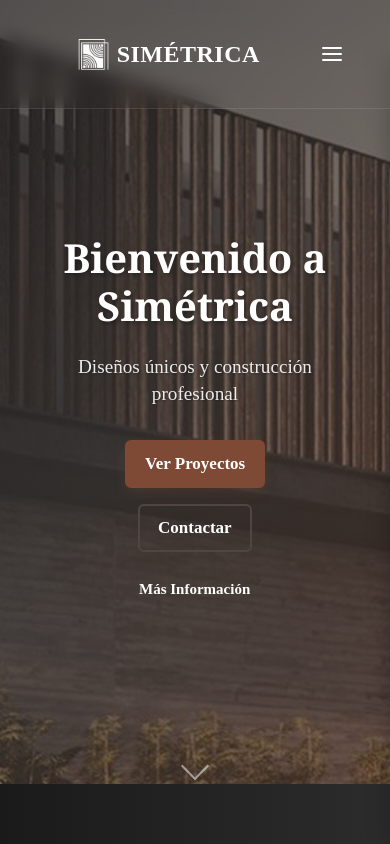
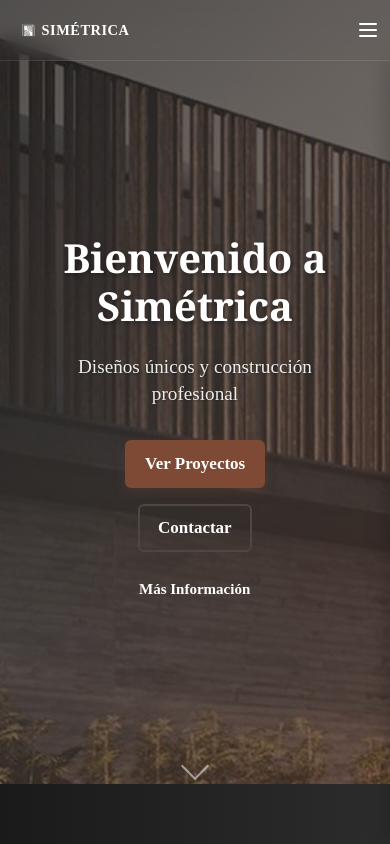
Before and after one commit to Jruiz3019/SIM-TRICA, a React (Vite) app in the folder simetrica-main/: page / in a window 390 px wide. Shown: the top 844 px of the page. Built offline with nearby package versions, Linux system fonts and the light colour scheme.

Commit message:
fix: responsive design para móviles - header y footer optimizados

```diff
--- a/simetrica-main/src/layouts/Footer/FooterStyle.css
+++ b/simetrica-main/src/layouts/Footer/FooterStyle.css
@@ -79,20 +79,23 @@
   width: 100%;
   display: flex;
   justify-content: center;
-  padding: 0 var(--spacing-xl);
+  padding: 0 var(--spacing-sm);
 }
 
 .footer__columns {
   display: flex;
-  justify-content: space-between; /* Distribuye el espacio equitativamente */
-  align-items: flex-start;
+  flex-direction: column;
+  justify-content: center;
+  align-items: center;
   width: 100%;
   max-width: 1400px;
+  gap: var(--spacing-lg);
 }
 
 .footer__column {
-  /* Estructura base para cada columna de navegación */
-  min-width: 0; /* Previene overflow en contenido largo */
+  width: 100%;
+  text-align: center;
+  min-width: 0;
 }
 
 .footer__column-title {
@@ -109,10 +112,15 @@
   list-style: none;
   margin: 0;
   padding: 0;
+  display: flex;
+  flex-direction: column;
+  align-items: center;
 }
 
 .footer__links li {
   margin-bottom: var(--spacing-sm);
+  width: 100%;
+  text-align: center;
 }
 
 .footer__link {
@@ -174,21 +182,23 @@
 
 .footer__social-links {
   display: flex;
-  gap: var(--spacing-md);
-  flex-wrap: nowrap; /* Mantener en una sola fila */
+  gap: var(--spacing-sm);
+  flex-wrap: wrap;
   justify-content: center;
+  max-width: 100%;
 }
 
 .footer__social-link {
   color: rgba(255, 255, 255, 0.8);
   text-decoration: none;
-  font-size: 0.875rem;
-  padding: var(--spacing-sm) var(--spacing-md);
+  font-size: 0.75rem;
+  padding: var(--spacing-xs) var(--spacing-sm);
   border: 1px solid rgba(255, 255, 255, 0.2);
-  border-radius: 25px;
+  border-radius: 20px;
   transition: all 0.3s ease;
   background: rgba(255, 255, 255, 0.05);
   backdrop-filter: blur(5px);
+  white-space: nowrap;
 }
 
 .footer__social-link:hover,
@@ -308,20 +318,40 @@
   }
 
   .footer__main {
-    grid-template-columns: 1fr 3fr;
+    flex-direction: row;
+    align-items: flex-start;
     gap: var(--spacing-xxl);
-    align-items: start;
   }
 
   .footer__columns {
-    grid-template-columns: repeat(3, 1fr);
+    flex-direction: row;
+    justify-content: space-between;
+    align-items: flex-start;
     gap: var(--spacing-xl);
+  }
+
+  .footer__column {
+    text-align: left;
+  }
+
+  .footer__links {
+    align-items: flex-start;
+  }
+
+  .footer__links li {
+    text-align: left;
   }
 
   .footer__bottom {
     flex-direction: row;
     justify-content: space-between;
     text-align: left;
+  }
+
+  .footer__social-link {
+    font-size: 0.875rem;
+    padding: var(--spacing-sm) var(--spacing-md);
+    border-radius: 25px;
   }
 }
 
--- a/simetrica-main/src/layouts/styles/HeaderStyle.css
+++ b/simetrica-main/src/layouts/styles/HeaderStyle.css
@@ -35,12 +35,13 @@
 .header__container {
     display: flex;
     align-items: center;
-    justify-content: center; /* Centra todo el contenido */
-    padding: var(--spacing-md) var(--spacing-xxl);
+    justify-content: space-between; /* Espacio entre logo y botón hamburguesa en móvil */
+    padding: var(--spacing-md) var(--spacing-xl);
     min-height: 70px;
     max-width: 1600px;
     margin: 0 auto;
-    gap: 55.9px; /* Espacio entre logo y navegación */
+    gap: var(--spacing-md);
+    width: 100%;
 }
 
 /* Logo container con mejores prácticas de diseño */
@@ -59,15 +60,15 @@
 }
 
 .logo-container__icon {
-    width: 100px;
-    height: 100px;
-    object-fit: contain; /* Mantiene proporción de la imagen */
+    width: 60px;
+    height: 60px;
+    object-fit: contain;
     transition: transform 0.3s ease;
-    margin-right: -1.6rem;
+    margin-right: -0.8rem;
 }
 
 .logo-container__text {
-    font-size: 1.5rem;
+    font-size: 1.2rem;
     font-weight: var(--font-weight-bold);
     color: var(--text-color);
     letter-spacing: 0.5px;
@@ -281,11 +282,17 @@
     .header__container {
         padding: var(--spacing-sm) var(--spacing-md);
         min-height: 60px;
+        gap: var(--spacing-sm);
     }
 
-    .logo-container__image {
-        width: 70px;
-        height: 70px;
+    .logo-container__icon {
+        width: 50px;
+        height: 50px;
+        margin-right: -0.5rem;
+    }
+
+    .logo-container__text {
+        font-size: 1rem;
     }
 
     .nav-container--mobile {
@@ -299,16 +306,31 @@
 /* Mobile pequeño */
 @media screen and (max-width: 480px) {
     .header__container {
-        padding: var(--spacing-xs) var(--spacing-md);
+        padding: var(--spacing-xs) var(--spacing-sm);
+        gap: var(--spacing-xs);
     }
 
-    .logo-container__image {
-        width: 60px;
-        height: 60px;
+    .logo-container__icon {
+        width: 40px;
+        height: 40px;
+        margin-right: -0.4rem;
+    }
+
+    .logo-container__text {
+        font-size: 0.9rem;
     }
 
     .nav-container--mobile {
         padding: var(--spacing-md);
+    }
+
+    .mobile-menu-toggle {
+        width: 28px;
+        height: 28px;
+    }
+
+    .mobile-menu-toggle__line {
+        width: 18px;
     }
 }
 
```
